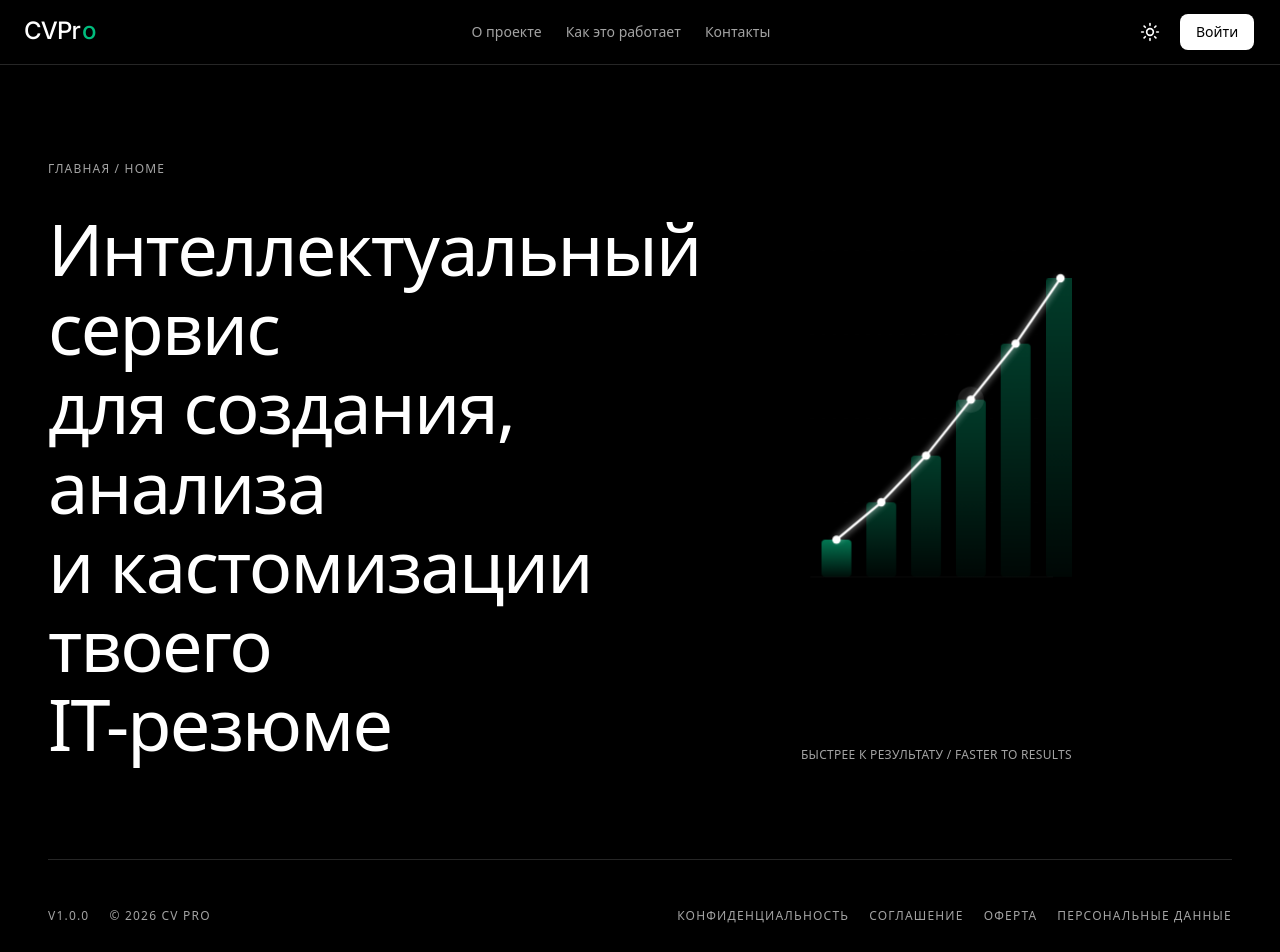
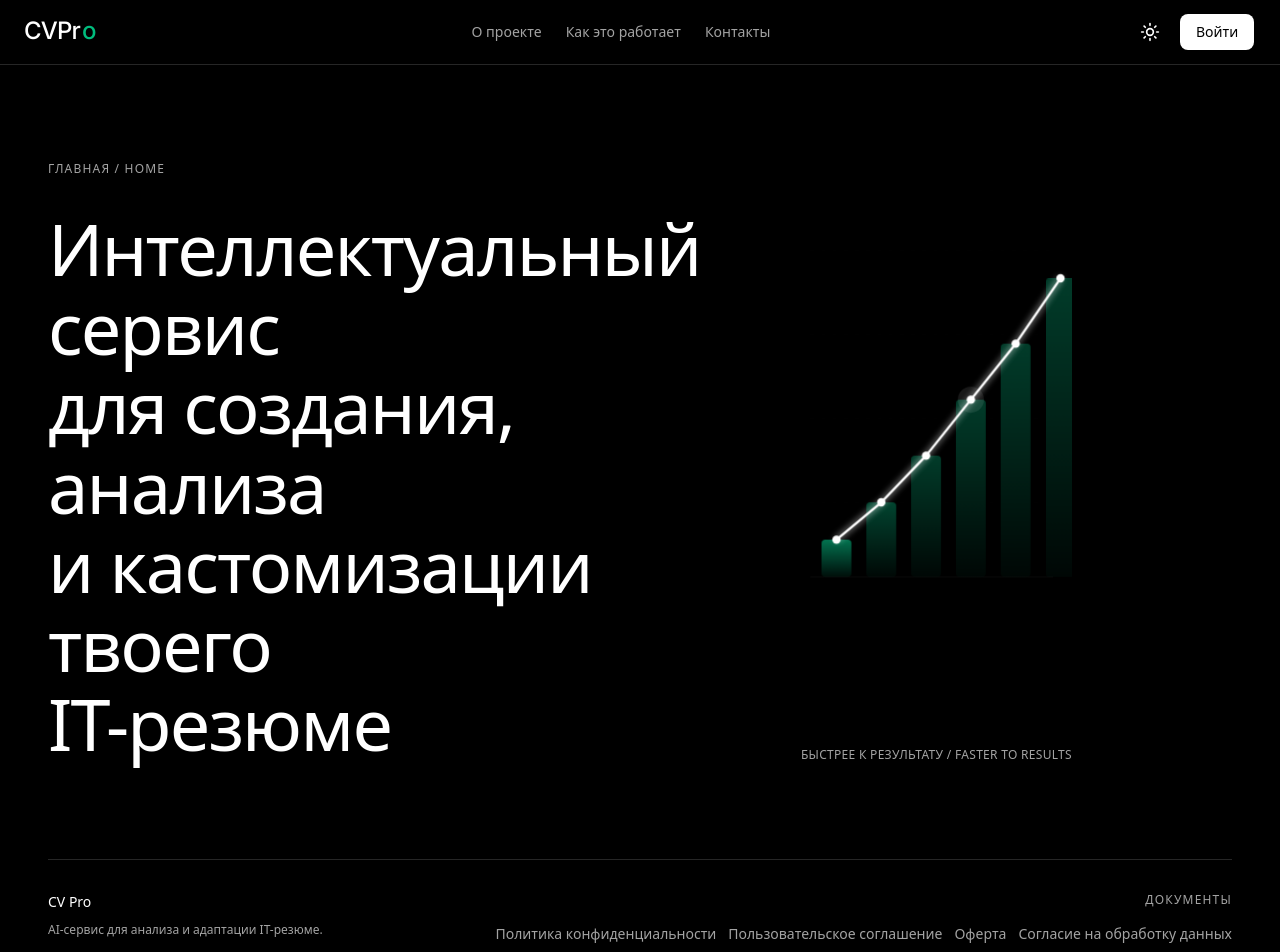
Before and after one commit to 0su0000000i17/CV, a Next.js app in the folder frontend/: page / in a window 1280 px wide. Shown: the top 952 px of the page. Built offline with nearby package versions, Linux system fonts and the light colour scheme; no server answers.

Commit message:
Make footer legal links visible

```diff
--- a/frontend/app/layout.tsx
+++ b/frontend/app/layout.tsx
@@ -12,10 +12,10 @@ const inter = Inter({
 });
 
 const legalLinks = [
-  { href: '/privacy', label: 'Конфиденциальность' },
-  { href: '/terms', label: 'Соглашение' },
+  { href: '/privacy', label: 'Политика конфиденциальности' },
+  { href: '/terms', label: 'Пользовательское соглашение' },
   { href: '/offer', label: 'Оферта' },
-  { href: '/personal-data', label: 'Персональные данные' },
+  { href: '/personal-data', label: 'Согласие на обработку данных' },
 ];
 
 export const metadata: Metadata = {
@@ -44,14 +44,24 @@ export default function RootLayout({
             </main>
 
             <footer className="mx-auto w-full max-w-[1400px] px-6 md:px-12">
-              <div className="border-t border-border pt-8">
-                <div className="flex flex-col gap-5 pb-8 pt-4 text-xs font-medium uppercase tracking-widest text-muted-foreground md:flex-row md:items-center md:justify-between">
-                  <div className="flex flex-wrap items-center gap-x-5 gap-y-3">
-                    <span>v1.0.0</span>
-                    <span>© 2026 CV PRO</span>
+              <div className="border-t border-border py-8">
+                <div className="grid gap-8 md:grid-cols-[1fr_2fr] md:items-start">
+                  <div>
+                    <p className="text-sm font-medium text-foreground">CV Pro</p>
+                    <p className="mt-2 text-xs leading-5 text-muted-foreground">
+                      AI-сервис для анализа и адаптации IT-резюме.
+                    </p>
+                    <p className="mt-4 text-xs font-medium uppercase tracking-widest text-muted-foreground">
+                      v1.0.0 · © 2026 CV PRO
+                    </p>
                   </div>
 
-                  <nav className="flex flex-wrap items-center gap-x-5 gap-y-3">
+                  <div className="md:justify-self-end md:text-right">
+                    <p className="text-xs font-medium uppercase tracking-widest text-muted-foreground">
+                      Документы
+                    </p>
+
+                    <nav className="mt-4 flex flex-col gap-3 text-sm text-muted-foreground sm:flex-row sm:flex-wrap md:justify-end">
                       {legalLinks.map((link) => (
                         <Link
                           key={link.href}
@@ -64,6 +74,7 @@ export default function RootLayout({
                     </nav>
                   </div>
                 </div>
+              </div>
             </footer>
           </div>
         </ThemeProvider>
```
Lines whose indentation alone changed are shown as unchanged.
